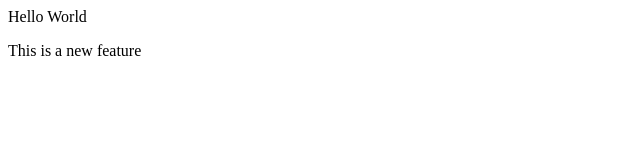
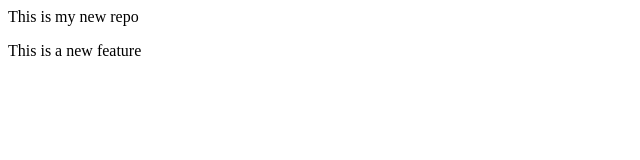
Before and after one commit to Sarthak-project/localrepo1, a plain HTML site: page index.html in a window 1280 px wide. Shown: the full height of the page, 0-640 px from the left. Drawn offline with Linux system fonts and the light colour scheme.

Commit message:
New features added a/c to ac

```diff
--- a/index.html
+++ b/index.html
@@ -1,4 +1,4 @@
+<p>This is my new repo</p>
 <p>
-    Hello World
+   This is a new feature
 </p>
-<p>This is a new feature</p>
```
Also changed, not shown: 1 other file.
